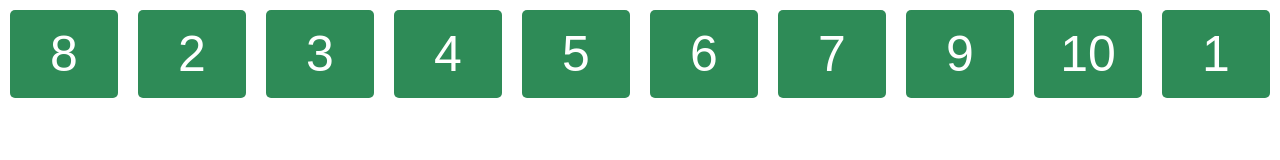
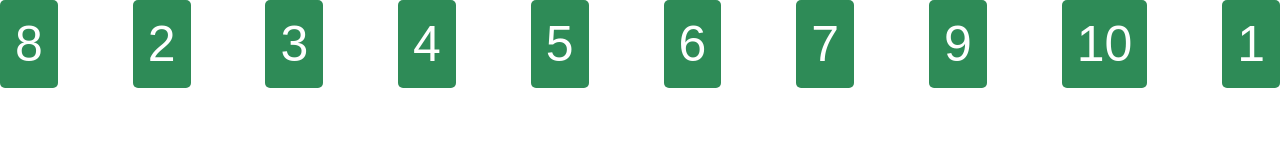
Before and after one commit to dkempton12/flexbox-refresh, a plain HTML site: page index.html in a window 1280 px wide. Drawn offline with Linux system fonts and the light colour scheme.

Commit message:
added space-between

```diff
--- a/scss/styles.scss
+++ b/scss/styles.scss
@@ -15,9 +15,8 @@ $item-bg: seagreen;
 .flex-container {
   display: flex;
   flex-direction: row;
+  justify-content: space-between;
   .item {
-    flex: 1;
-    margin: 10px;
     padding: 15px;
     border-radius: 5px;
     text-align: center;
```
Also changed, not shown: scss/styles.css, 1 other file.
